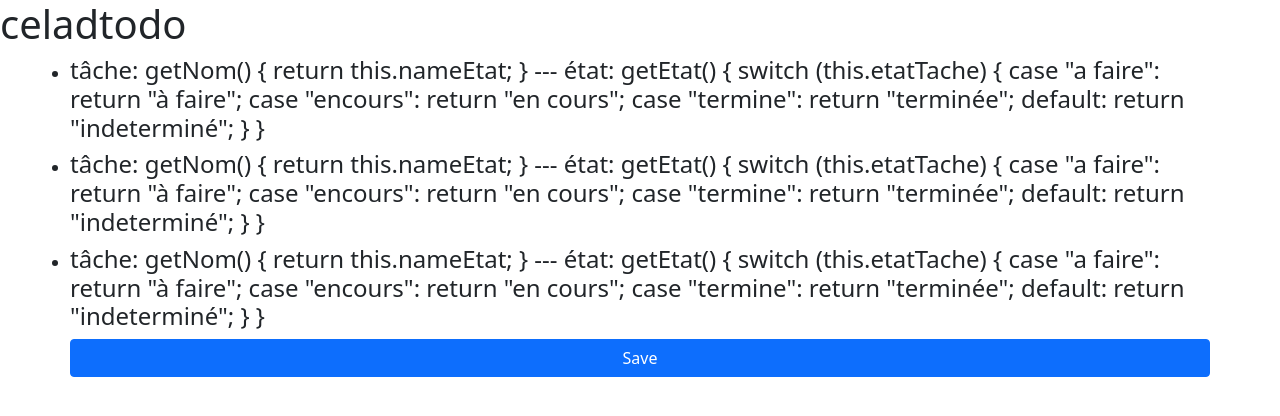
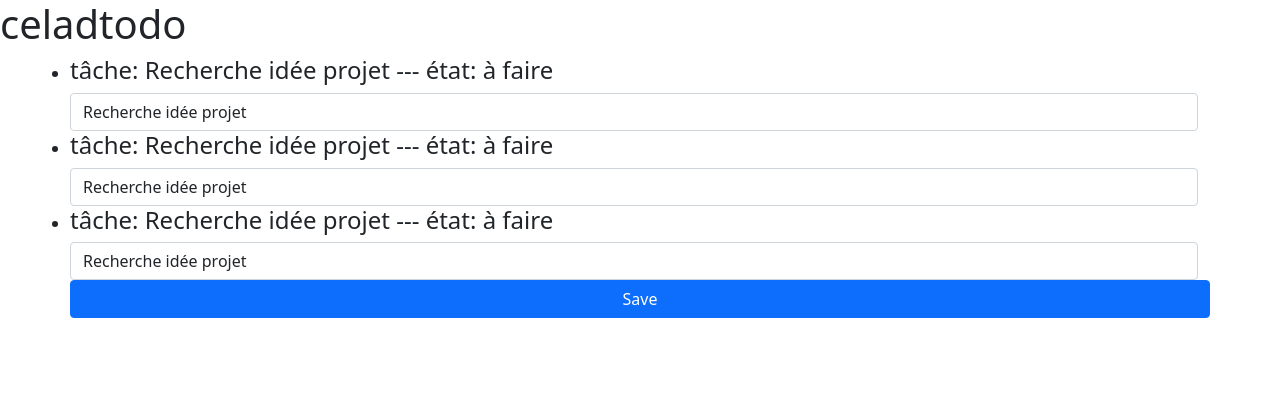
Before and after one commit to maaash/celadtodo, an Angular app: page / in a window 1280 px wide. Shown: the top 416 px of the page. Built offline with nearby package versions, Linux system fonts and the light colour scheme.

Commit message:
ex  bidirectional binding

```diff
--- a/src/app/app.module.ts
+++ b/src/app/app.module.ts
@@ -1,4 +1,5 @@
 import { NgModule } from '@angular/core';
+import { FormsModule } from '@angular/forms';
 import { BrowserModule } from '@angular/platform-browser';
 
 import { RouterModule } from '@angular/router';
@@ -13,7 +14,8 @@ import { TacheComponent } from './tache/tache.component';
   ],
   imports: [
     BrowserModule,
-    AppRoutingModule
+    AppRoutingModule,
+    FormsModule
   ],
   providers: [],
   bootstrap: [AppComponent]
--- a/src/app/tache/tache.component.html
+++ b/src/app/tache/tache.component.html
@@ -1,4 +1,4 @@
 <li class="item-list">
-  <h4>tâche: {{getNom}} --- état: {{getEtat}} </h4>
-
+  <h4>tâche: {{nameTache}} --- état: {{getEtat()}} </h4>
+  <input type="text" class="form-control" [(ngModel)]="nameTache">
 </li>
--- a/src/app/tache/tache.component.ts
+++ b/src/app/tache/tache.component.ts
@@ -7,7 +7,8 @@ import { Component, OnInit } from '@angular/core';
 })
 export class TacheComponent implements OnInit {
 
-  public nameEtat: string = "Recherche idée projet"
+
+  public nameTache: string = "Recherche idée projet"
   public etatTache: string = "afaire"
 
 
@@ -19,12 +20,12 @@ export class TacheComponent implements OnInit {
   }
 
   getNom(): string{
-    return this.nameEtat
+    return this.nameTache
   }
 
   getEtat(): string{
     switch (this.etatTache){
-      case "a faire": return "à faire"
+      case "afaire": return "à faire"
       case "encours": return "en cours"
       case "termine": return "terminée"
       default : return "indeterminé"
```
